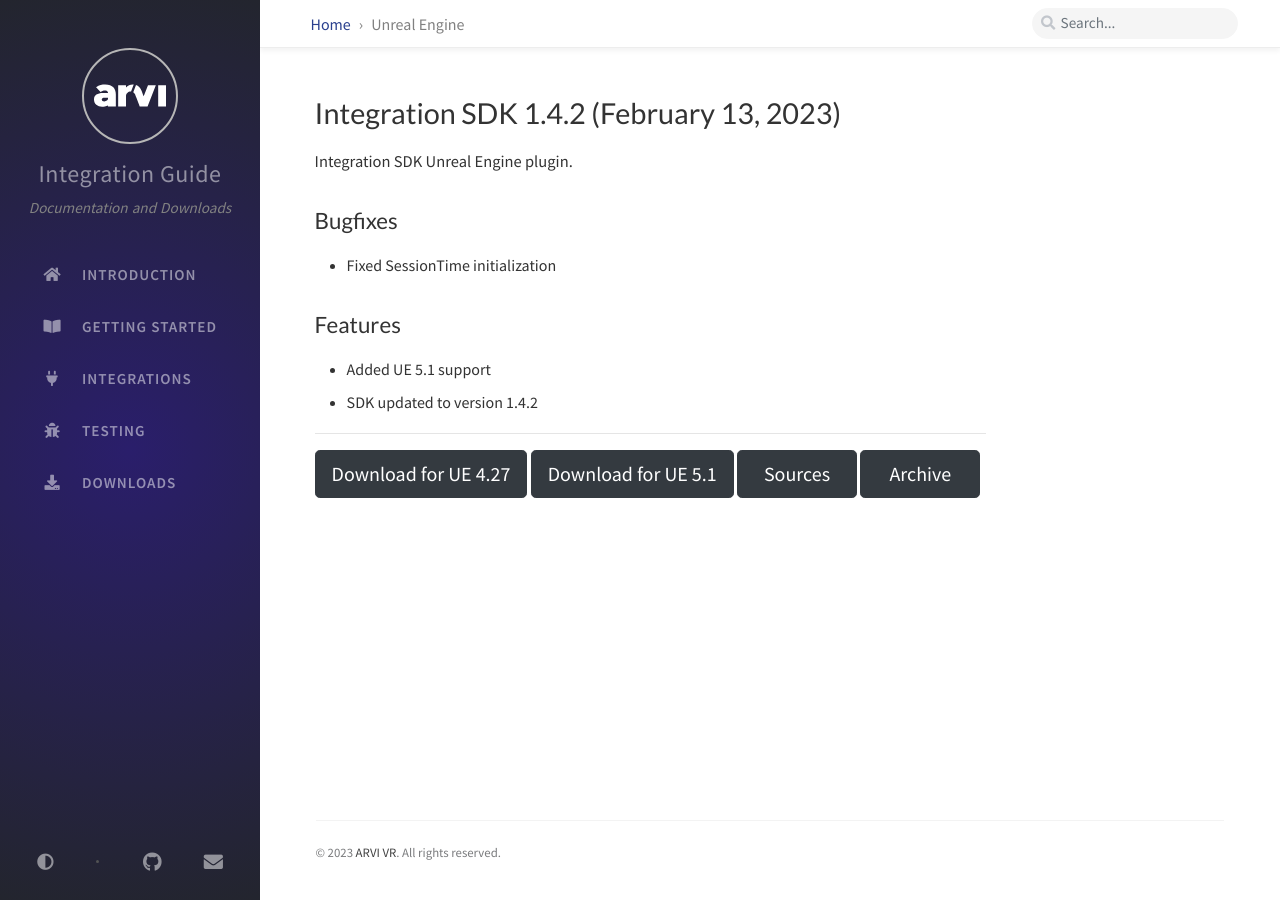
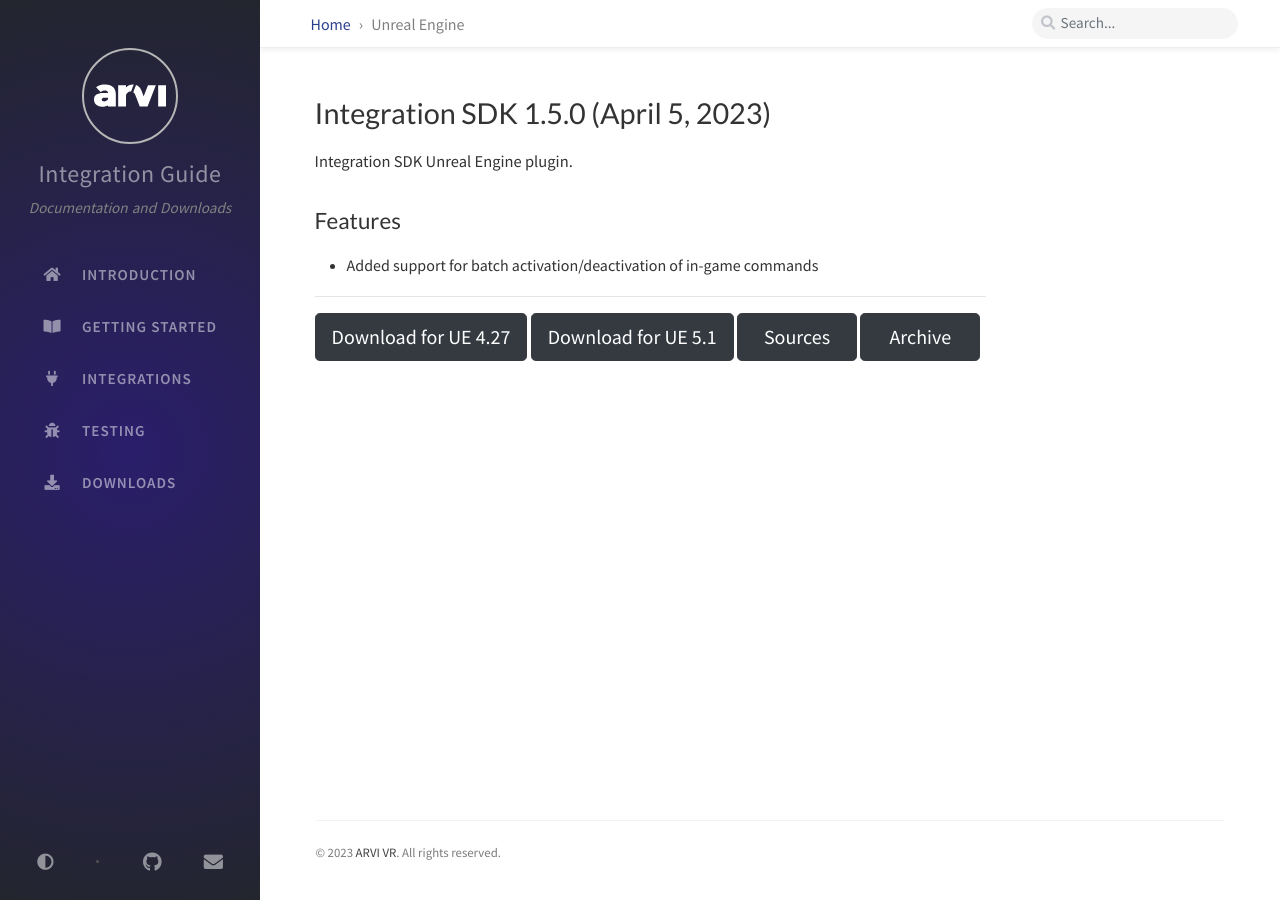
Before and after one commit to arvi-vr/integration-guide, a Jekyll site: the page built from _tabs/downloads-unreal.md, in a window 1280 px wide. Built offline with Jekyll 4.4.1, drawn with Linux system fonts in a browser that asks for light colours; comment, search, counter and statistics services are not loaded.

Commit message:
Update downloads-unreal.md

```diff
--- a/_tabs/downloads-unreal.md
+++ b/_tabs/downloads-unreal.md
@@ -4,19 +4,15 @@
 menu: child
 ---
 
-# Integration SDK 1.4.2 (February 13, 2023)
+# Integration SDK 1.5.0 (April 5, 2023)
 
 Integration SDK Unreal Engine plugin.
 
-## Bugfixes
-- Fixed SessionTime initialization
-
 ## Features
-- Added UE 5.1 support
-- SDK updated to version 1.4.2
+- Added support for batch activation/deactivation of in-game commands
 
 <hr>
-<button onclick="window.open('https://github.com/arvi-vr/unreal-integration/releases/download/1.4.2/ARVIIntegration_UE4.27.zip')" type="button" class="btn btn-dark btn-lg">Download for UE 4.27</button>
-<button onclick="window.open('https://github.com/arvi-vr/unreal-integration/releases/download/1.4.2/ARVIIntegration_UE5.1.zip')" type="button" class="btn btn-dark btn-lg">Download for UE 5.1</button>
+<button onclick="window.open('https://github.com/arvi-vr/unreal-integration/releases/download/1.5.0/ARVIIntegration_UE4.27.zip')" type="button" class="btn btn-dark btn-lg">Download for UE 4.27</button>
+<button onclick="window.open('https://github.com/arvi-vr/unreal-integration/releases/download/1.5.0/ARVIIntegration_UE5.1.zip')" type="button" class="btn btn-dark btn-lg">Download for UE 5.1</button>
 <button onclick="window.open('https://github.com/arvi-vr/unreal-integration')" type="button" class="btn btn-dark btn-lg">Sources</button>
 <button onclick="window.open('https://github.com/arvi-vr/unreal-integration/releases')" type="button" class="btn btn-dark btn-lg">Archive</button>
```
